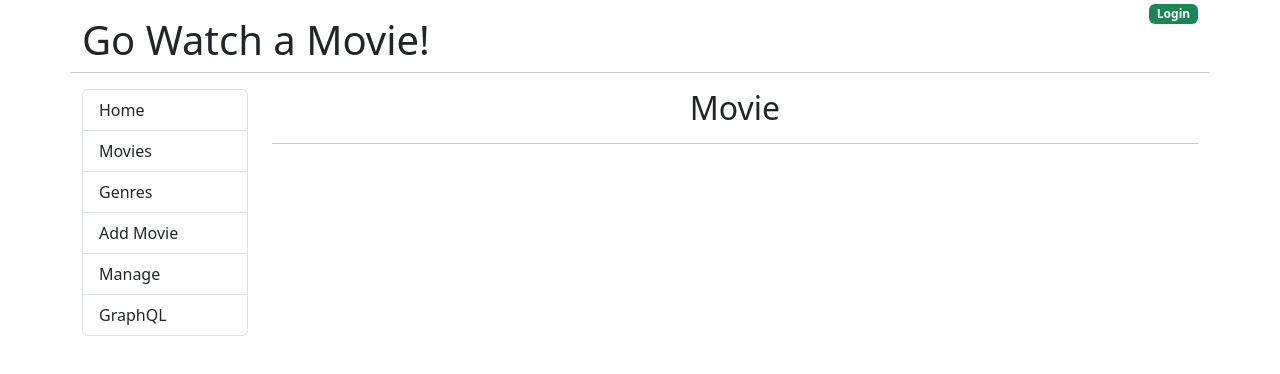
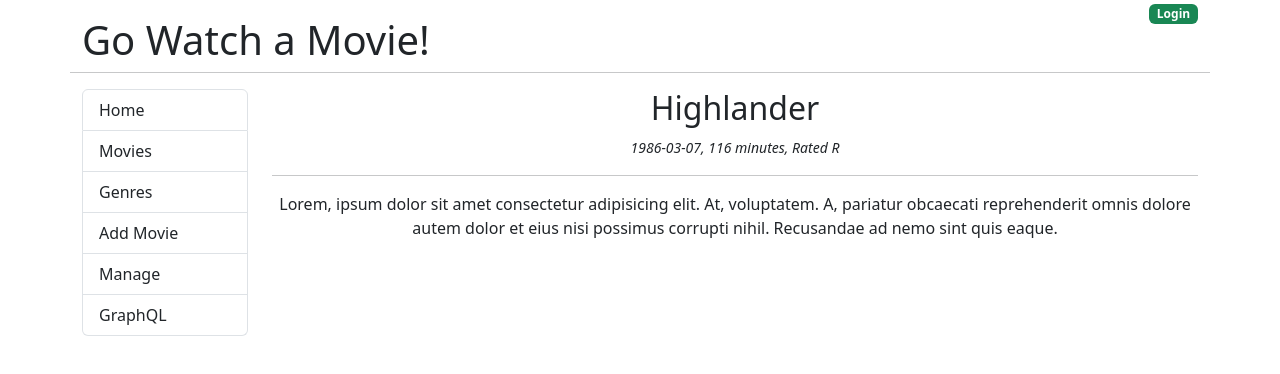
Before and after one commit to Mldamico/movie-go-react-front, a React (Create React App) app: page /movies/1 in a window 1280 px wide. Shown: the top 374 px of the page. Built offline with nearby package versions, Linux system fonts and the light colour scheme.

Commit message:
Fake Data

```diff
--- a/src/components/Movie.jsx
+++ b/src/components/Movie.jsx
@@ -1,10 +1,30 @@
+import { useEffect, useState } from "react";
+import { useParams } from "react-router-dom";
+import { moviesList } from "./Movies";
+
 export const Movie = () => {
+  const [movie, setMovie] = useState({});
+  const { id } = useParams();
+
+  useEffect(() => {
+    let foundMovie = moviesList.find((m) => m.id === +id);
+
+    if (foundMovie) {
+      setMovie(foundMovie);
+    }
+  }, [id, movie]);
+
   return (
-    <>
-      <div className="text-center">
-        <h2>Movie</h2>
-        <hr />
-      </div>
-    </>
+    <div className="text-center">
+      <h2>{movie.title}</h2>
+      <small>
+        <em>
+          {movie.release_date}, {movie.runtime} minutes, Rated{" "}
+          {movie.mpaa_rating}
+        </em>
+      </small>
+      <hr />
+      {movie.description}
+    </div>
   );
 };
--- a/src/components/Movies.jsx
+++ b/src/components/Movies.jsx
@@ -1,6 +1,6 @@
 import { useEffect, useState } from "react";
 import { Link } from "react-router-dom";
-const moviesList = [
+export const moviesList = [
   {
     id: 1,
     title: "Highlander",
```
